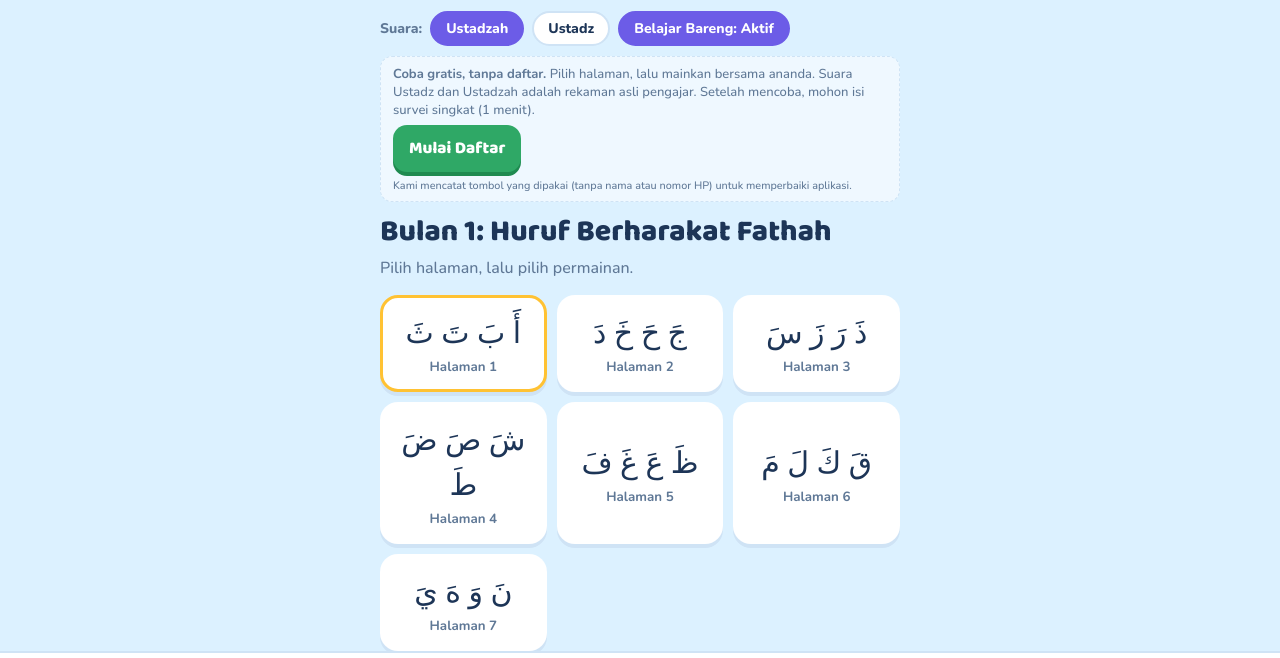
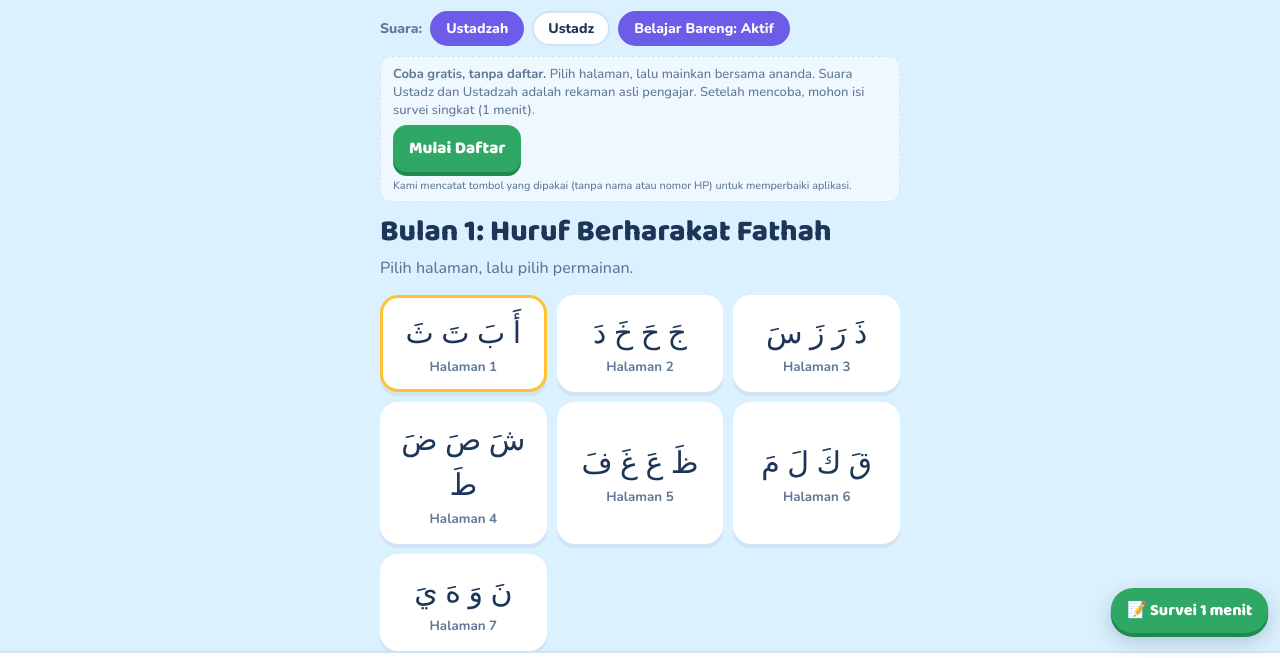
Before and after one commit to kemalfirdaus-01/ngajiceria, a plain HTML site: page index.html in a window 1280 px wide. Shown: the part 75-733 px from the top of the page. Drawn offline with nearby package versions, Linux system fonts and the light colour scheme; a web font is replaced by a local one.

Commit message:
Tombol survei 1 menit selalu terlihat

```diff
--- a/index.html
+++ b/index.html
@@ -900,6 +900,9 @@ nav a.aktif{color:var(--tinta);background:var(--langit)}
 .kartu-ajak b{font-family:var(--f-judul);font-size:19px}
 .kartu-ajak .baris-aj{display:flex;gap:8px;align-items:center}
 .kartu-ajak .nanti{color:var(--redup);font-weight:800;font-size:15px;padding:8px}
+.sv-melayang{position:fixed;right:max(12px,env(safe-area-inset-right,0px));bottom:calc(92px + env(safe-area-inset-bottom,0px));z-index:7;background:var(--daun);color:#fff;border-radius:999px;padding:10px 16px;font:800 16px var(--f-judul);box-shadow:0 4px 0 #1F8A50,0 8px 20px rgba(29,53,87,.25);animation:sv-denyut 2.4s ease-in-out infinite}
+@keyframes sv-denyut{0%,100%{transform:scale(1)}50%{transform:scale(1.06)}}
+@media (prefers-reduced-motion:reduce){.sv-melayang{animation:none}}
 .sv{position:fixed;inset:0;background:var(--langit);z-index:20;overflow-y:auto;-webkit-overflow-scrolling:touch;
   padding:16px max(16px,env(safe-area-inset-right,0px)) 40px max(16px,env(safe-area-inset-left,0px))}
 .sv .isi-sv{max-width:520px;margin:0 auto;display:flex;flex-direction:column;gap:12px}
@@ -929,6 +932,8 @@ nav a.aktif{color:var(--tinta);background:var(--langit)}
 .rating:not([data-sudah]) [data-bintang]:hover ~ [data-bintang]{color:#D5DEE8}
 .sv .selesai{background:#fff;border-radius:18px;padding:20px 16px;text-align:center;display:flex;flex-direction:column;gap:10px;box-shadow:0 3px 0 var(--garis)}
 </style>
+
+<button type="button" class="sv-melayang" id="sv-melayang" data-buka-survei="melayang">📝 Survei 1 menit</button>
 
 <div class="kartu-ajak" id="kartu-ajak" hidden role="dialog" aria-label="Ajakan survei">
   <b>Ayah/Bunda, bagaimana kesannya?</b>
@@ -1118,6 +1123,11 @@ nav a.aktif{color:var(--tinta);background:var(--langit)}
   // ===== survei =====
   const sv = document.getElementById("survei"), form = document.getElementById("sv-form");
   const L1 = document.getElementById("sv-langkah1"), L2 = document.getElementById("sv-langkah2"), L3 = document.getElementById("sv-langkah3");
+  // tombol survei melayang: selalu terlihat sampai kontak dikirim (dulu ajakan baru muncul setelah 1 sesi main / 150 detik)
+  const melayang = document.getElementById("sv-melayang");
+  const cekMelayang = () => { melayang.hidden = !!ls.get("ncKontakKirim") || !sv.hidden; };
+  new MutationObserver(cekMelayang).observe(sv, { attributes: true, attributeFilter: ["hidden"] });
+  cekMelayang();
   const tampil = (n) => { L1.hidden = n !== 1; L2.hidden = n !== 2; L3.hidden = n !== 3; L1.style.display = n === 1 ? "flex" : "none"; L2.style.display = n === 2 ? "flex" : "none"; sv.scrollTop = 0; };
   const bukaSurvei = (dari) => {
     kartu.hidden = true; sv.hidden = false; document.body.style.overflow = "hidden";
```
